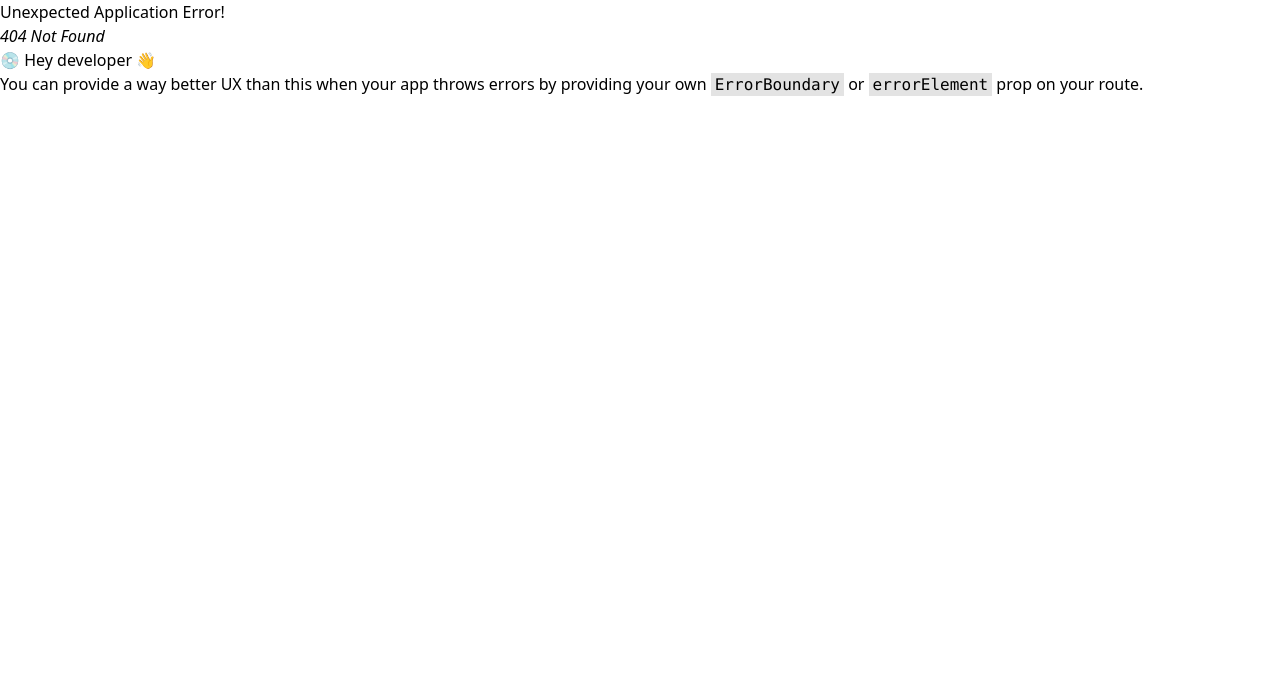
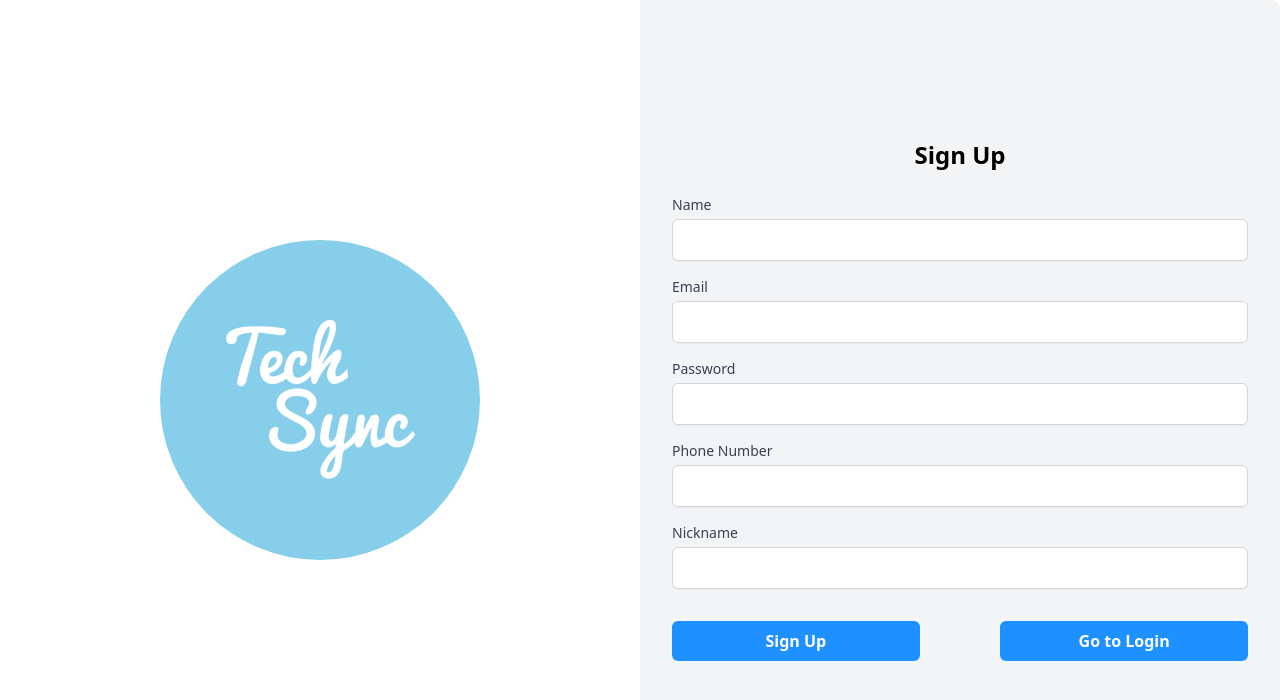
Before and after one commit to TripleSync/TS, a React (Vite) app: page /signup in a window 1280 px wide. Before the commit this address had no page. Shown: the top 700 px of the page. Built offline with nearby package versions, Linux system fonts and the light colour scheme.

Commit message:
design: 로그인, 회원가입 페이지 마크업

```diff
--- /dev/null
+++ b/src/components/Login/LoginButton.tsx
@@ -0,0 +1,17 @@
+const LoginButton = ({
+  text,
+  onClick,
+  type = "button",
+}: {
+  text: string;
+  onClick?: () => void;
+  type?: "button" | "submit";
+}) => (
+  <button
+    type={type}
+    className="w-[43%] rounded-md bg-primary px-4 py-2 font-semibold text-white hover:bg-dark focus:outline-none focus:ring-2 focus:ring-secondary focus:ring-offset-2"
+    onClick={onClick}>
+    {text}
+  </button>
+);
+export default LoginButton;
--- /dev/null
+++ b/src/components/Login/LoginInput.tsx
@@ -0,0 +1,28 @@
+const LoginInput = ({
+  label,
+  type,
+  value,
+  onChange,
+  id,
+}: {
+  label: string;
+  type: string;
+  value: string;
+  onChange: (e: React.ChangeEvent<HTMLInputElement>) => void;
+  id: string;
+}) => (
+  <div className="mt-4">
+    <label htmlFor={id} className="block text-sm font-medium text-gray-700">
+      {label}
+    </label>
+    <input
+      type={type}
+      id={id}
+      value={value}
+      onChange={onChange}
+      className="mt-1 block w-full rounded-md border border-gray-300 px-3 py-2 shadow-sm focus:border-secondary focus:outline-none focus:ring-secondary"
+      required
+    />
+  </div>
+);
+export default LoginInput;
--- /dev/null
+++ b/src/page/Login.tsx
@@ -0,0 +1,52 @@
+import LoginButton from "@components/Login/LoginButton";
+import LoginInput from "@components/Login/LoginInput";
+import React, { useState } from "react";
+import { useNavigate } from "react-router-dom";
+import logo from "../assets/whitelogo.png";
+
+const Login = () => {
+  const [email, setEmail] = useState("");
+  const [password, setPassword] = useState("");
+  const navigate = useNavigate();
+
+  const handleSubmit = (e: React.FormEvent) => {
+    e.preventDefault();
+  };
+
+  return (
+    <div className="mx-auto flex h-full overflow-hidden rounded-lg">
+      <div className="flex w-1/2 items-center justify-center">
+        <div className="w-1/2 rounded-full bg-secondary">
+          <img src={logo} alt="logo" />
+        </div>
+      </div>
+      <div className="flex w-1/2 items-center justify-center bg-gray-100">
+        <div className="w-full p-8">
+          <h2 className="mb-6 text-center text-2xl font-bold">Login</h2>
+          <form onSubmit={handleSubmit}>
+            <LoginInput
+              label="Email"
+              type="email"
+              id="email"
+              value={email}
+              onChange={(e) => setEmail(e.target.value)}
+            />
+            <LoginInput
+              label="Password"
+              type="password"
+              id="password"
+              value={password}
+              onChange={(e) => setPassword(e.target.value)}
+            />
+            <div className="mt-8 flex justify-between">
+              <LoginButton text="Login" type="submit" />
+              <LoginButton text="Go to Sign Up" onClick={() => navigate("/signup")} />
+            </div>
+          </form>
+        </div>
+      </div>
+    </div>
+  );
+};
+
+export default Login;
--- /dev/null
+++ b/src/page/SignUp.tsx
@@ -0,0 +1,70 @@
+import LoginButton from "@components/Login/LoginButton";
+import LoginInput from "@components/Login/LoginInput";
+import React, { useState } from "react";
+import { useNavigate } from "react-router-dom";
+import logo from "../assets/whitelogo.png";
+
+const SignUp = () => {
+  const [name, setName] = useState("");
+  const [email, setEmail] = useState("");
+  const [password, setPassword] = useState("");
+  const [phone, setPhone] = useState("");
+  const [nickname, setNickname] = useState("");
+  const navigate = useNavigate();
+
+  const handleSubmit = (e: React.FormEvent) => {
+    e.preventDefault();
+  };
+
+  return (
+    <div className="mx-auto flex h-full overflow-hidden rounded-lg">
+      <div className="flex w-1/2 items-center justify-center">
+        <div className="w-1/2 rounded-full bg-secondary">
+          <img src={logo} alt="logo" />
+        </div>
+      </div>
+      <div className="flex w-1/2 items-center justify-center bg-gray-100">
+        <div className="w-full p-8">
+          <h2 className="mb-6 text-center text-2xl font-bold">Sign Up</h2>
+          <form onSubmit={handleSubmit}>
+            <LoginInput label="Name" type="text" id="name" value={name} onChange={(e) => setName(e.target.value)} />
+            <LoginInput
+              label="Email"
+              type="email"
+              id="email"
+              value={email}
+              onChange={(e) => setEmail(e.target.value)}
+            />
+            <LoginInput
+              label="Password"
+              type="password"
+              id="password"
+              value={password}
+              onChange={(e) => setPassword(e.target.value)}
+            />
+            <LoginInput
+              label="Phone Number"
+              type="tel"
+              id="phone"
+              value={phone}
+              onChange={(e) => setPhone(e.target.value)}
+            />
+            <LoginInput
+              label="Nickname"
+              type="text"
+              id="nickname"
+              value={nickname}
+              onChange={(e) => setNickname(e.target.value)}
+            />
+            <div className="mt-8 flex justify-between">
+              <LoginButton text="Sign Up" type="submit" />
+              <LoginButton text="Go to Login" onClick={() => navigate("/login")} />
+            </div>
+          </form>
+        </div>
+      </div>
+    </div>
+  );
+};
+
+export default SignUp;
```
Also changed, not shown: src/router/Router.tsx (+7 -1 lines).
